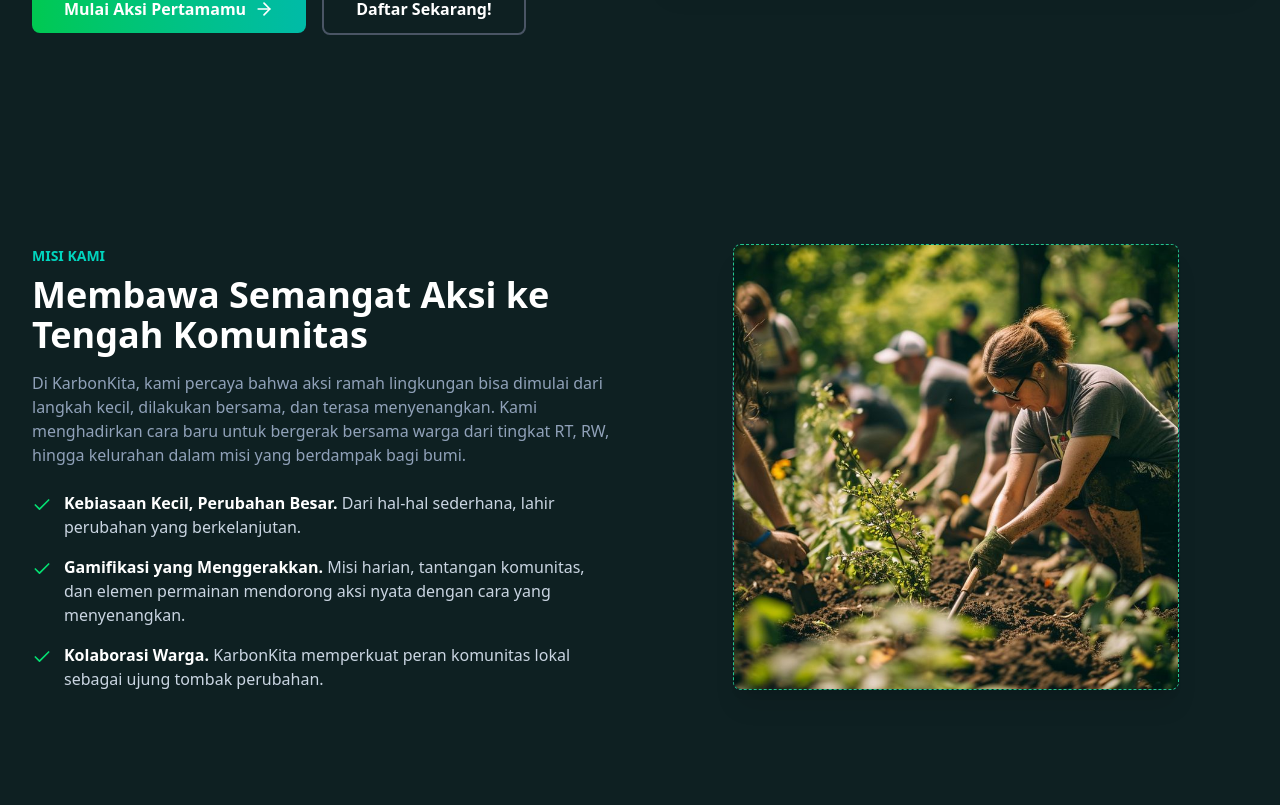
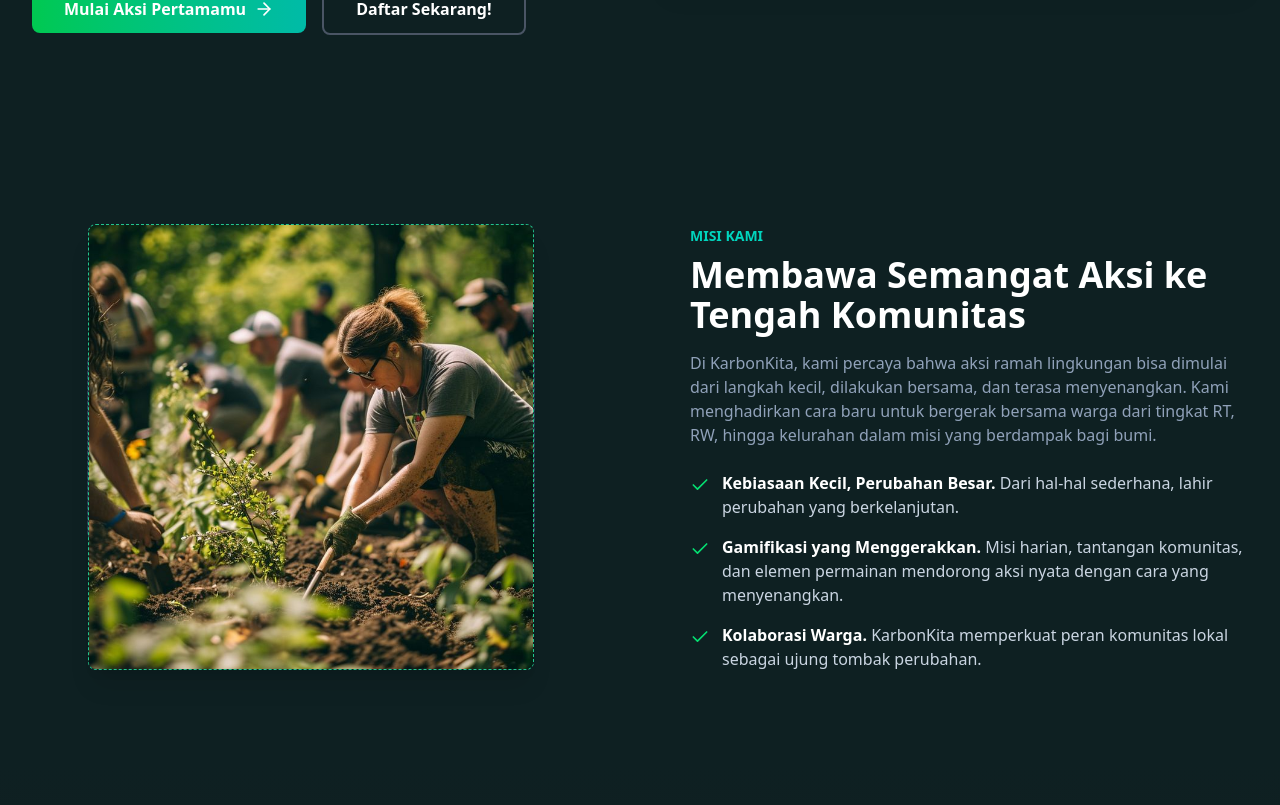
Before and after one commit to Randi-95/KabonKita, a React (Vite) app: page / in a window 1280 px wide. Shown: the part 555-1360 px from the top of the page. Built offline with nearby package versions, Linux system fonts and the light colour scheme; a web font is replaced by a local one.

Commit message:
fixed resp landing

```diff
--- a/src/pages/Home.jsx
+++ b/src/pages/Home.jsx
@@ -126,9 +126,9 @@ function Home() {
                 </section>
 
 
-                <section id="tentang" className="py-20 lg:py-28">
-                    <div className="container mx-auto px-6 lg:px-8 grid lg:grid-cols-2 gap-12 items-center">
-                        <div className="order-2 lg:order-1">
+                <section id="tentang" className="py-20 lg:py-23">
+                    <div className="container mx-auto px-6 lg:px-8 grid lg:grid-cols-2 gap-25 items-center">
+                        <div className="order-1 lg:order-2">
                             <span className="text-sm font-semibold text-teal-400 uppercase">Misi Kami</span>
                             <h2 className="mt-2 text-3xl lg:text-4xl font-bold text-white">Membawa Semangat Aksi ke Tengah Komunitas</h2>
                             <p className="mt-4 text-slate-400">Di KarbonKita, kami percaya bahwa aksi ramah lingkungan bisa dimulai dari langkah kecil, dilakukan bersama, dan terasa menyenangkan. Kami menghadirkan cara baru untuk bergerak bersama warga dari tingkat RT, RW, hingga kelurahan dalam misi yang berdampak bagi bumi.</p>
@@ -147,7 +147,7 @@ function Home() {
                                 </li>
                             </ul>
                         </div>
-                        <div className="order-1 lg:order-2 flex justify-center">
+                        <div className="order-2 lg:order-1 flex justify-center">
                             <div className="w-full max-w-md h-50 bg-slate-800 rounded-2xl flex items-center justify-center border border-dashed border-slate-700">
                                 <img src="/commuunity.jpg" alt="Ilustrasi yang menggambarkan perjalanan dari niat menjadi aksi nyata" className="rounded-lg shadow-xl border-1 border-dashed border-primary"/>
                             </div>
```
